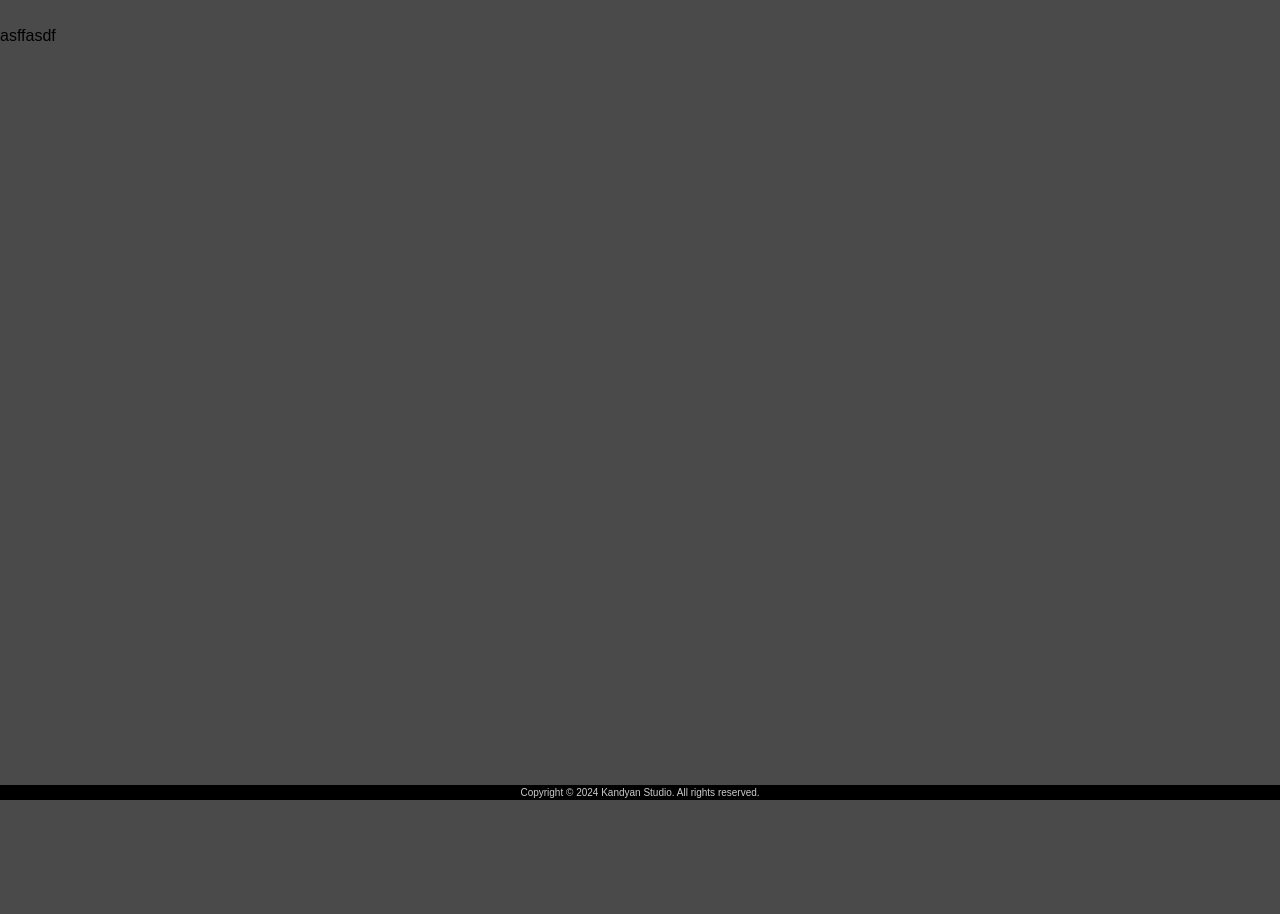
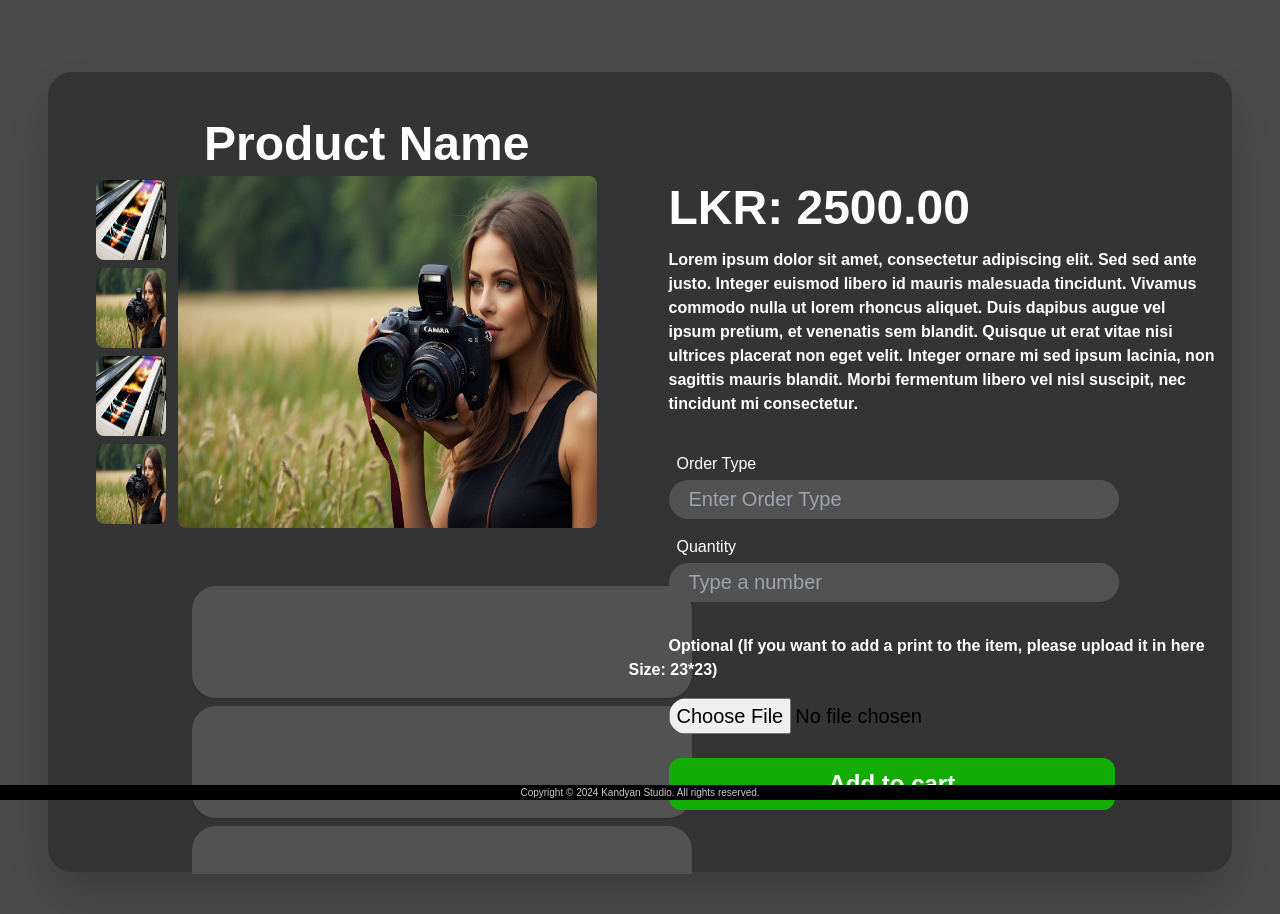
Before and after one commit to ITP-T067/T067-Kandyan-Studio, a React (Create React App) app in the folder frontend/: page /addtocart in a window 1280 px wide. Shown: the top 914 px of the page. Before the commit the page ends 800 px from the top, so only its background shows below. Built offline with nearby package versions, Linux system fonts and the light colour scheme.

Commit message:
complete add to cart

```diff
--- /dev/null
+++ b/frontend/src/Styles/addToCart.css
@@ -0,0 +1,7 @@
+.h-96 {
+    height: 50rem;
+}
+
+.h-64 {
+    height: 22rem/* 256px */;
+}
--- a/frontend/src/pages/customer/onlineorder/addToCart.jsx
+++ b/frontend/src/pages/customer/onlineorder/addToCart.jsx
@@ -1,9 +1,95 @@
-import React from 'react'
+import React, { useState } from 'react';
+import '../../../Styles/addToCart.css';
+import DigitalPrinting from '../../../images/DigitialPrinting.jpg';
+import Photography from '../../../images/photography.jpg';
 
-export default function addToCart() {
+// Capitalize the function name to make it a valid React component
+export default function AddToCart() {
+  const [mainImage, setMainImage] = useState(Photography);
+
+  const handleSmallImageClick = (imageSrc) => {
+    setMainImage(imageSrc);
+  };
+
   return (
     <div>
-      asffasdf
+      <div class="card h-96 bg-kblack bg-opacity-30 rounded-3xl m-12 shadow-2xl">
+        <div>
+          <div class="flex flex-col md:flex-row md:space-x-8">
+            <div class="mt-12 ml-11">
+              <h2 class="text-5xl font-bold text-kwhite mb-2 ml-28">Product Name</h2>
+              <div class="flex justify-center mx-auto md:mx-0">
+                <div class="flex flex-col justify-center">
+                  <img
+                    src={DigitalPrinting}
+                    alt="Small Image 1"
+                    class="w-20 h-20 rounded-lg m-1"
+                    onClick={() => handleSmallImageClick(DigitalPrinting)}
+                  />
+                  <img
+                    src={Photography}
+                    alt="Small Image 2"
+                    class="w-20 h-20 rounded-lg m-1"
+                    onClick={() => handleSmallImageClick(Photography)}
+                  />
+                  <img
+                    src={DigitalPrinting}
+                    alt="Small Image 3"
+                    class="w-20 h-20 rounded-lg m-1"
+                    onClick={() => handleSmallImageClick(DigitalPrinting)}
+                  />
+                  <img
+                    src={Photography}
+                    alt="Small Image 4"
+                    class="w-20 h-20 rounded-lg m-1"
+                    onClick={() => handleSmallImageClick(Photography)}
+                  />
+                </div>
+                <div class="flex items-center ml-4">
+                  <img src={mainImage} alt="Centered Image" class="rounded-lg w-65 h-64" />
+                </div>
+              </div>
+            </div>
+
+            <div>
+              <div class="py-8">
+                <h2 class="text-5xl font-bold text-kwhite mb-2 ml-10 mt-20">LKR: 2500.00</h2>
+                <div class="flex mb-4">
+                  <div class="mr-4">
+                  <h2 class="font-bold text-kwhite mb-5 ml-10 mt-2 max-w-[700px] mb-10">
+                        Lorem ipsum dolor sit amet, consectetur adipiscing elit. Sed
+                        sed ante justo. Integer euismod libero id mauris malesuada tincidunt. Vivamus commodo nulla ut
+                        lorem rhoncus aliquet. Duis dapibus augue vel ipsum pretium, et venenatis sem blandit. Quisque
+                        ut erat vitae nisi ultrices placerat non eget velit. Integer ornare mi sed ipsum lacinia, non
+                        sagittis mauris blandit. Morbi fermentum libero vel nisl suscipit, nec tincidunt mi consectetur.
+                  </h2>
+                  </div>
+                </div>
+                <div class="mb-4">
+                  <lable class="text-1xl text-kwhite ml-12">Order Type</lable>
+                  <input type="text" id="small-input" class="block w-full p-2 pl-5 text-kwhite border bg-kgray rounded-3xl max-w-[450px] ml-10 mt-1 placeholder- " placeholder="Enter Order Type"></input>
+                </div>
+                <div class="mb-4">
+                  <lable class="text-1xl text-kwhite ml-12">Quantity</lable>
+                  <input type="number" id="small-input" class="block w-full p-2 pl-5 mb-8 text-kwhite border bg-kgray rounded-3xl max-w-[450px] ml-10 mt-1 placeholder- " placeholder="Type a number"></input>
+                </div>
+                <div>
+                  <span class="font-bold text-kwhite ml-10 dark:text-gray-300">Optional (If you want to add a print to the item, please upload it in here Size: 23*23)</span>
+                  <input class="block w-full text-kblack ml-10 mt-4  border-kgray rounded-3xl cursor-pointer dark:text-kblack focus:outline-4 dark:bg-kgray max-w-[450px] dark:border-kblack dark:placeholder-gray-400" id="large_size" type="file"></input>
+                </div>
+                <div>
+                  <button type="button" class="text-kwhite bg-kgreen hover:bg-kyellow font-bold rounded-xl text-2xl px-40 py-2.5 mt-6 ml-10">Add to cart</button>
+                </div>
+              </div>
+            </div>
+          </div>
+          <div class="overflow-y-auto h-72 max-w-[550px] ml-36 -mt-64">
+            <div className="Rectangle104 max-w-[500px] h-28 bg-kgray rounded-3xl shadow mb-2" />
+            <div className="Rectangle104 max-w-[500px] h-28 bg-kgray rounded-3xl shadow mb-2" />
+            <div className="Rectangle104 max-w-[500px] h-28 bg-kgray rounded-3xl shadow mb-2" />
+          </div>
+        </div>
+      </div>
     </div>
-  )
+  );
 }
--- a/frontend/src/pages/customer/onlineorder/cus_dashboard.jsx
+++ b/frontend/src/pages/customer/onlineorder/cus_dashboard.jsx
@@ -10,7 +10,7 @@ function Cus_dashboard() {
 
   return (
     <>
-      <div className='Cus_dashboard'>
+      <div className='Cus_dashboard flex'>
         <div className='search-bar-container'>
           <div className='input-wrapper'>
             <FaSearch id="search-icon" />
@@ -25,9 +25,8 @@ function Cus_dashboard() {
             <img className="absolute rounded-3xl" src={Sample} style={{ width: '225px', height: '225px', left: '16px', top: '20px' }} alt="Photography" />
             <div className="Souvenir absolute text-white text-center text-2xl font-bold top-64 left-0 right-0">Sample name</div>
           </div>
+        </div>
 
-
-        </div>
       </div>
     </>
   );
--- a/frontend/src/pages/customer/onlineorder/home.jsx
+++ b/frontend/src/pages/customer/onlineorder/home.jsx
@@ -67,7 +67,7 @@ function Home() {
 
       {/* about us card */}
       <div className="about_card">
-        <div className="AboutUs">ABOUT US</div>
+        <div className="AboutUs absolute top-0">ABOUT US</div>
         <div className='aboutImage'>
           <img src={MainImage} alt="Centered Image" />
         </div>
```
